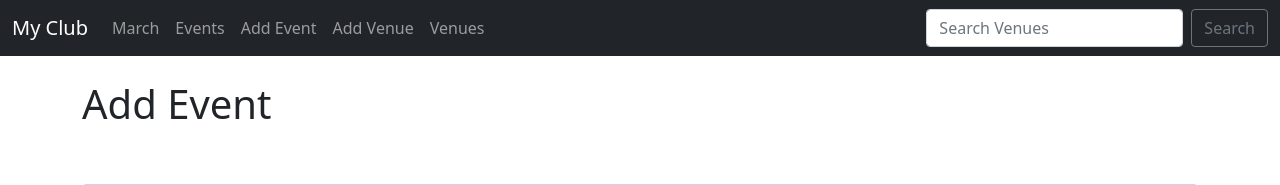
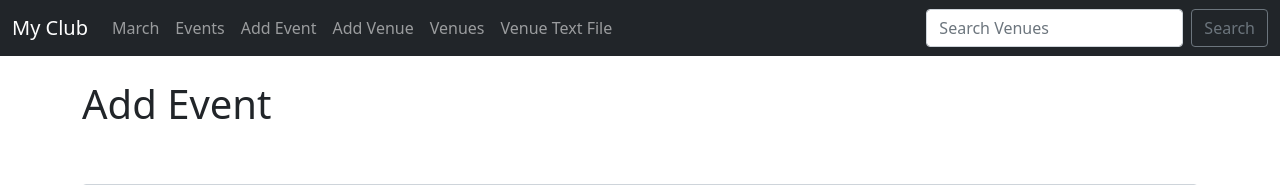
Before and after one commit to flatplanet/Django-Club-Youtube-Playlist, a Django app: page /add_event in a window 1280 px wide. Shown: the top 185 px of the page. Run offline with Django 3.2, Linux system fonts and the light colour scheme; data comes from the database, SQL or seed files in the repository; both versions use the stored data as it was after the commit.

Commit message:
generate text files

```diff
--- a/events/templates/events/navbar.html
+++ b/events/templates/events/navbar.html
@@ -25,6 +25,10 @@
           <a class="nav-link" href="{% url 'list-venues' %}">Venues</a>
         </li>
 
+        <li class="nav-item">
+          <a class="nav-link" href="{% url 'venue_text' %}">Venue Text File</a>
+        </li>
+
       </ul>
       <form class="d-flex" method=POST action="{% url 'search-venues' %}">
         {% csrf_token %}
--- a/events/urls.py
+++ b/events/urls.py
@@ -21,4 +21,5 @@ urlpatterns = [
 	path('add_event', views.add_event, name='add-event'),
 	path('delete_event/<event_id>', views.delete_event, name='delete-event'),
 	path('delete_venue/<venue_id>', views.delete_venue, name='delete-venue'),
+	path('venue_text', views.venue_text, name='venue_text'),
 ]
--- a/events/views.py
+++ b/events/views.py
@@ -5,6 +5,29 @@ from datetime import datetime
 from django.http import HttpResponseRedirect
 from .models import Event, Venue
 from .forms import VenueForm, EventForm
+from django.http import HttpResponse
+
+# Generate Text File Venue List
+def venue_text(request):
+	response = HttpResponse(content_type='text/plain')
+	response['Content-Disposition'] = 'attachment; filename=venues.txt'
+	# Designate The Model
+	venues = Venue.objects.all()
+
+	# Create blank list
+	lines = []
+	# Loop Thu and output
+	for venue in venues:
+		lines.append(f'{venue.name}\n{venue.address}\n{venue.zip_code}\n{venue.phone}\n{venue.web}\n{venue.email_address}\n\n\n')
+
+	#lines = ["This is line 1\n",
+	#"This is line 2\n",
+	#"This is line 3\n\n",
+	#"John Elder Is Awesome!\n"]
+
+	# Write To TextFile
+	response.writelines(lines)
+	return response
 
 # Delete a Venue
 def delete_venue(request, venue_id):
@@ -79,7 +102,7 @@ def show_venue(request, venue_id):
 		{'venue': venue})
 
 def list_venues(request):
-	venue_list = Venue.objects.all()
+	venue_list = Venue.objects.all().order_by('?')
 	return render(request, 'events/venue.html',
 		{'venue_list': venue_list})
 
@@ -98,7 +121,7 @@ def add_venue(request):
 	return render(request, 'events/add_venue.html', {'form':form, 'submitted':submitted})
 
 def all_events(request):
-	event_list = Event.objects.all()
+	event_list = Event.objects.all().order_by('event_date')
 	return render(request, 'events/event_list.html',
 		{'event_list': event_list})
 
```
Also changed, not shown: db.sqlite3.
